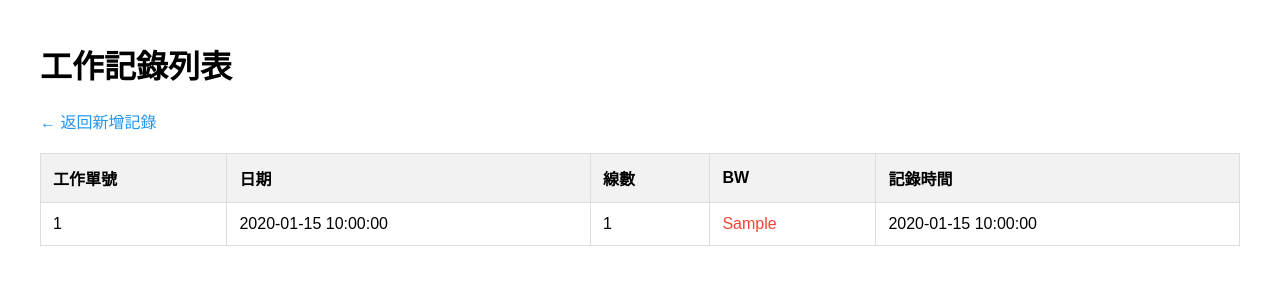
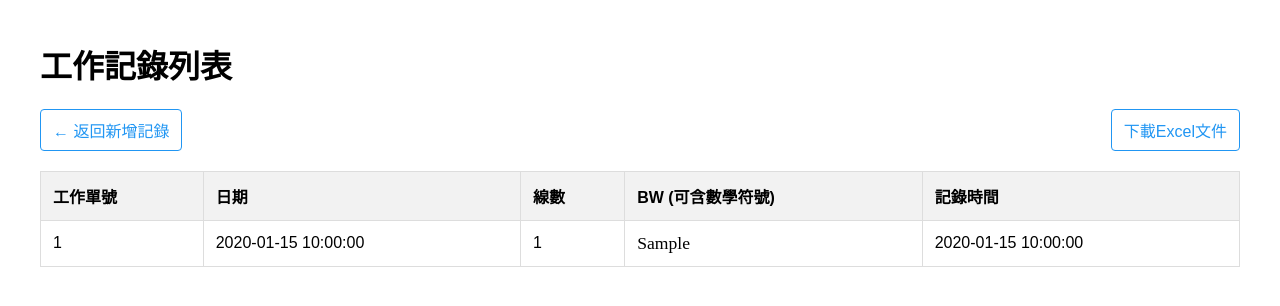
Before and after one commit to alan4103/junglevpython, a Flask app: template templates/records.html in a window 1280 px wide. Shown: the top 306 px of the page. Run offline with Flask 3, Linux system fonts and the light colour scheme; the template is opened without the code that fills it: most values are stand-ins (such as "Sample title", 1, 10 or a date in 2020).

Commit message:
Update records.html

```diff
--- a/templates/records.html
+++ b/templates/records.html
@@ -8,16 +8,17 @@
         th, td { border: 1px solid #ddd; padding: 12px; text-align: left; }
         th { background-color: #f2f2f2; }
         tr:nth-child(even) { background-color: #f9f9f9; }
-        .nav { margin: 20px 0; }
-        .nav a { text-decoration: none; color: #2196F3; }
-        .bw-black { color: black; }
-        .bw-color { color: #f44336; }
+        .nav { margin: 20px 0; display: flex; justify-content: space-between; }
+        .nav a { text-decoration: none; color: #2196F3; padding: 8px 12px; border: 1px solid #2196F3; border-radius: 4px; }
+        .nav a:hover { background: #f0f8ff; }
+        .bw-content { font-family: "Times New Roman", serif; font-size: 1.1em; }
     </style>
 </head>
 <body>
     <h1>工作記錄列表</h1>
     <div class="nav">
         <a href="/">← 返回新增記錄</a>
+        <a href="/download">下載Excel文件</a>
     </div>
     <table>
         <thead>
@@ -25,7 +26,7 @@
                 <th>工作單號</th>
                 <th>日期</th>
                 <th>線數</th>
-                <th>BW</th>
+                <th>BW (可含數學符號)</th>
                 <th>記錄時間</th>
             </tr>
         </thead>
@@ -35,9 +36,7 @@
                 <td>{{ record.job_number }}</td>
                 <td>{{ record.date }}</td>
                 <td>{{ record.line_count }}</td>
-                <td class="{% if record.bw == '黑白' %}bw-black{% else %}bw-color{% endif %}">
-                    {{ record.bw }}
-                </td>
+                <td class="bw-content">{{ record.bw }}</td>
                 <td>{{ record.record_time }}</td>
             </tr>
             {% endfor %}
```
